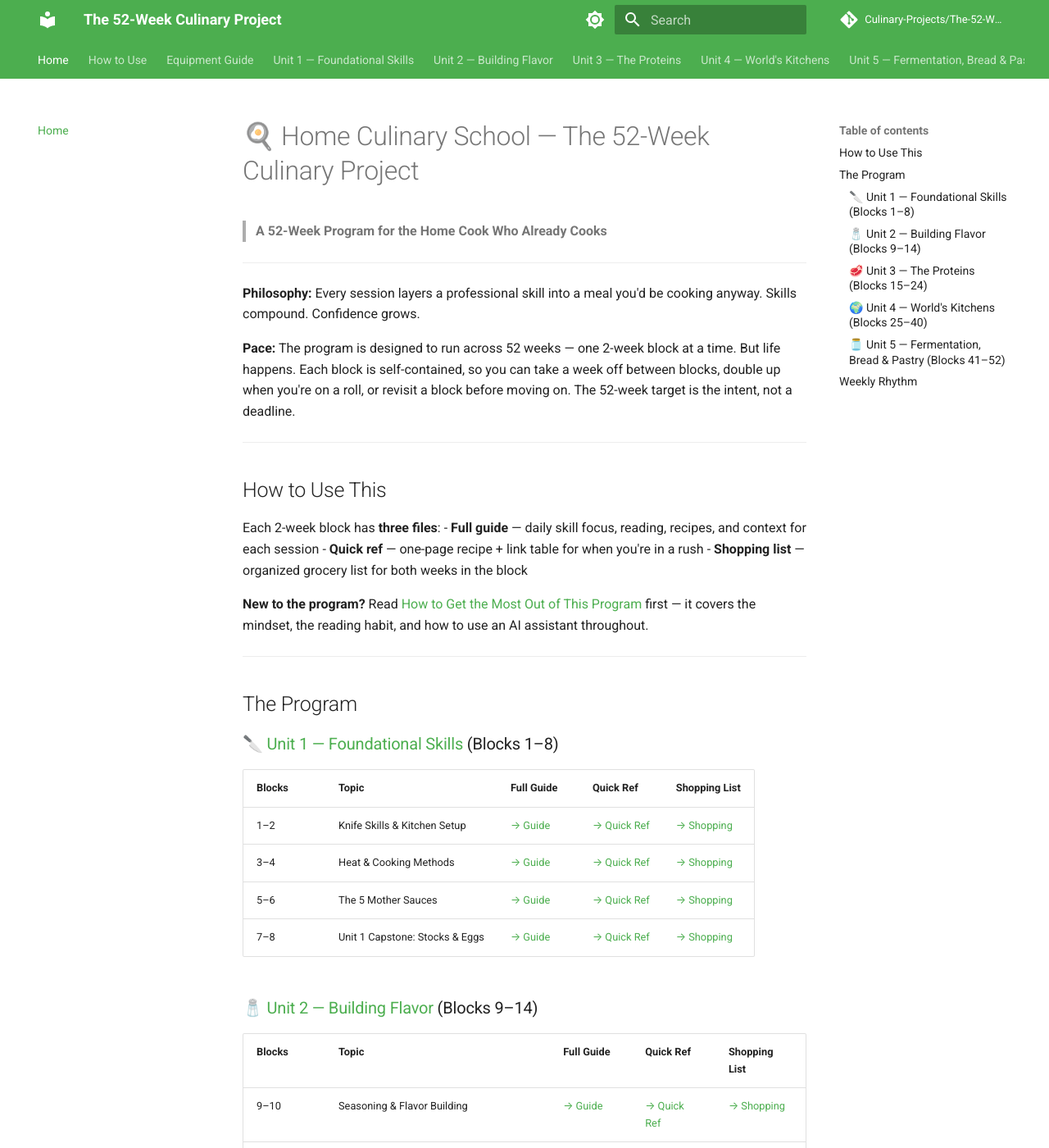
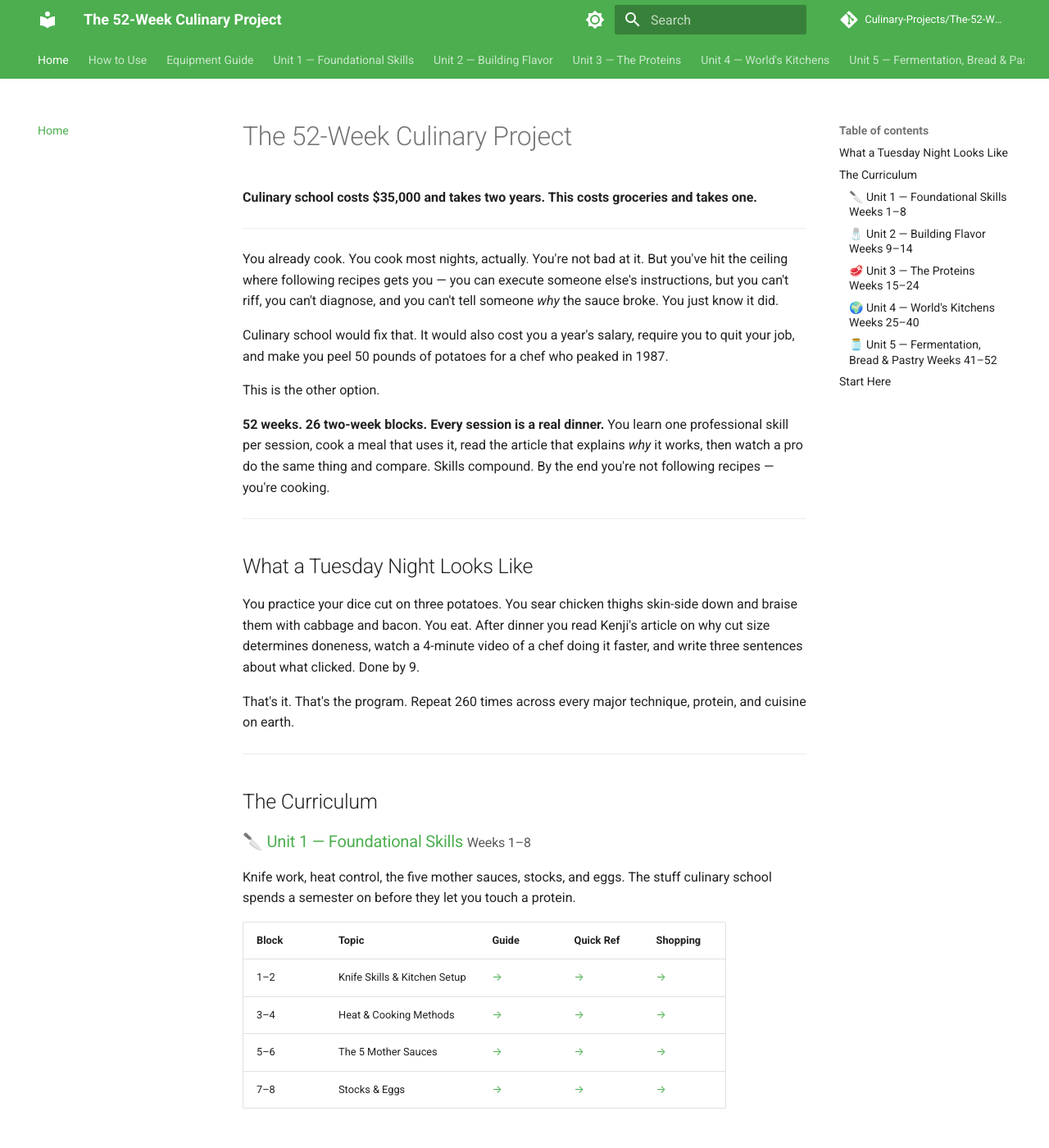
Before and after one commit to Culinary-Projects/The-52-Week-Culinary-Project, an MkDocs documentation site: the page built from docs/README.md, in a window 1280 px wide and 1400 px high. Shown: the whole window at 82% size. Built offline with MkDocs 1.6.1 and Material for MkDocs 9.7.7, drawn with Linux system fonts in a browser that asks for light colours; comment, search, counter and statistics services are not loaded; some of the changed text lies outside the part shown.

Commit message:
rewrite landing page — casual voice, hook-first, compressed tables

```diff
--- a/docs/README.md
+++ b/docs/README.md
@@ -1,92 +1,100 @@
-# 🍳 Home Culinary School — The 52-Week Culinary Project
+# The 52-Week Culinary Project
 
-> **A 52-Week Program for the Home Cook Who Already Cooks**
+**Culinary school costs $35,000 and takes two years. This costs groceries and takes one.**
 
 ---
 
-**Philosophy:** Every session layers a professional skill into a meal you'd be cooking anyway. Skills compound. Confidence grows.
+You already cook. You cook most nights, actually. You're not bad at it. But you've hit the ceiling where following recipes gets you — you can execute someone else's instructions, but you can't riff, you can't diagnose, and you can't tell someone *why* the sauce broke. You just know it did.
 
-**Pace:** The program is designed to run across 52 weeks — one 2-week block at a time. But life happens. Each block is self-contained, so you can take a week off between blocks, double up when you're on a roll, or revisit a block before moving on. The 52-week target is the intent, not a deadline.
+Culinary school would fix that. It would also cost you a year's salary, require you to quit your job, and make you peel 50 pounds of potatoes for a chef who peaked in 1987.
+
+This is the other option.
+
+**52 weeks. 26 two-week blocks. Every session is a real dinner.** You learn one professional skill per session, cook a meal that uses it, read the article that explains *why* it works, then watch a pro do the same thing and compare. Skills compound. By the end you're not following recipes — you're cooking.
 
 ---
 
-## How to Use This
+## What a Tuesday Night Looks Like
 
-Each 2-week block has **three files**:
-- **Full guide** — daily skill focus, reading, recipes, and context for each session
-- **Quick ref** — one-page recipe + link table for when you're in a rush
-- **Shopping list** — organized grocery list for both weeks in the block
+You practice your dice cut on three potatoes. You sear chicken thighs skin-side down and braise them with cabbage and bacon. You eat. After dinner you read Kenji's article on why cut size determines doneness, watch a 4-minute video of a chef doing it faster, and write three sentences about what clicked. Done by 9.
 
-**New to the program?** Read [How to Get the Most Out of This Program](how-to-use.md) first — it covers the mindset, the reading habit, and how to use an AI assistant throughout.
+That's it. That's the program. Repeat 260 times across every major technique, protein, and cuisine on earth.
 
 ---
 
-## The Program
+## The Curriculum
 
-### 🔪 [Unit 1 — Foundational Skills](blocks/01-foundational-skills/README.md) (Blocks 1–8)
+### 🔪 [Unit 1 — Foundational Skills](blocks/01-foundational-skills/README.md) <small>Weeks 1–8</small>
 
-| Blocks | Topic | Full Guide | Quick Ref | Shopping List |
-|--------|-------|------------|-----------|---------------|
-| 1–2 | Knife Skills & Kitchen Setup | [→ Guide](blocks/01-foundational-skills/01-02-knife-skills/index.md) | [→ Quick Ref](blocks/01-foundational-skills/01-02-knife-skills/quick-ref.md) | [→ Shopping](blocks/01-foundational-skills/01-02-knife-skills/shopping-list.md) |
-| 3–4 | Heat & Cooking Methods | [→ Guide](blocks/01-foundational-skills/03-04-heat-and-cooking/index.md) | [→ Quick Ref](blocks/01-foundational-skills/03-04-heat-and-cooking/quick-ref.md) | [→ Shopping](blocks/01-foundational-skills/03-04-heat-and-cooking/shopping-list.md) |
-| 5–6 | The 5 Mother Sauces | [→ Guide](blocks/01-foundational-skills/05-06-mother-sauces/index.md) | [→ Quick Ref](blocks/01-foundational-skills/05-06-mother-sauces/quick-ref.md) | [→ Shopping](blocks/01-foundational-skills/05-06-mother-sauces/shopping-list.md) |
-| 7–8 | Unit 1 Capstone: Stocks & Eggs | [→ Guide](blocks/01-foundational-skills/07-08-stocks-and-eggs/index.md) | [→ Quick Ref](blocks/01-foundational-skills/07-08-stocks-and-eggs/quick-ref.md) | [→ Shopping](blocks/01-foundational-skills/07-08-stocks-and-eggs/shopping-list.md) |
+Knife work, heat control, the five mother sauces, stocks, and eggs. The stuff culinary school spends a semester on before they let you touch a protein.
 
-### 🧂 [Unit 2 — Building Flavor](blocks/02-building-flavor/README.md) (Blocks 9–14)
+| Block | Topic | Guide | Quick Ref | Shopping |
+|-------|-------|-------|-----------|----------|
+| 1–2 | Knife Skills & Kitchen Setup | [→](blocks/01-foundational-skills/01-02-knife-skills/index.md) | [→](blocks/01-foundational-skills/01-02-knife-skills/quick-ref.md) | [→](blocks/01-foundational-skills/01-02-knife-skills/shopping-list.md) |
+| 3–4 | Heat & Cooking Methods | [→](blocks/01-foundational-skills/03-04-heat-and-cooking/index.md) | [→](blocks/01-foundational-skills/03-04-heat-and-cooking/quick-ref.md) | [→](blocks/01-foundational-skills/03-04-heat-and-cooking/shopping-list.md) |
+| 5–6 | The 5 Mother Sauces | [→](blocks/01-foundational-skills/05-06-mother-sauces/index.md) | [→](blocks/01-foundational-skills/05-06-mother-sauces/quick-ref.md) | [→](blocks/01-foundational-skills/05-06-mother-sauces/shopping-list.md) |
+| 7–8 | Stocks & Eggs | [→](blocks/01-foundational-skills/07-08-stocks-and-eggs/index.md) | [→](blocks/01-foundational-skills/07-08-stocks-and-eggs/quick-ref.md) | [→](blocks/01-foundational-skills/07-08-stocks-and-eggs/shopping-list.md) |
 
-| Blocks | Topic | Full Guide | Quick Ref | Shopping List |
-|--------|-------|------------|-----------|---------------|
-| 9–10 | Seasoning & Flavor Building | [→ Guide](blocks/02-building-flavor/09-10-seasoning-and-flavor/index.md) | [→ Quick Ref](blocks/02-building-flavor/09-10-seasoning-and-flavor/quick-ref.md) | [→ Shopping](blocks/02-building-flavor/09-10-seasoning-and-flavor/shopping-list.md) |
-| 11–12 | Vegetables & Plant-Forward Cooking | [→ Guide](blocks/02-building-flavor/11-12-vegetables-plant-forward/index.md) | [→ Quick Ref](blocks/02-building-flavor/11-12-vegetables-plant-forward/quick-ref.md) | [→ Shopping](blocks/02-building-flavor/11-12-vegetables-plant-forward/shopping-list.md) |
-| 13–14 | Unit 2 Capstone: Pasta & Grains from Scratch | [→ Guide](blocks/02-building-flavor/13-14-pasta-and-grains/index.md) | [→ Quick Ref](blocks/02-building-flavor/13-14-pasta-and-grains/quick-ref.md) | [→ Shopping](blocks/02-building-flavor/13-14-pasta-and-grains/shopping-list.md) |
+### 🧂 [Unit 2 — Building Flavor](blocks/02-building-flavor/README.md) <small>Weeks 9–14</small>
 
-### 🥩 [Unit 3 — The Proteins](blocks/03-the-proteins/README.md) (Blocks 15–24)
+Seasoning, vegetables, pasta and grains from scratch. Where you stop making food that's "fine" and start making food that's actually good.
 
-| Blocks | Topic | Full Guide | Quick Ref | Shopping List |
-|--------|-------|------------|-----------|---------------|
-| 15–16 | Beef — Fundamentals & Advanced | [→ Guide](blocks/03-the-proteins/15-16-beef/index.md) | [→ Quick Ref](blocks/03-the-proteins/15-16-beef/quick-ref.md) | [→ Shopping](blocks/03-the-proteins/15-16-beef/shopping-list.md) |
-| 17–18 | Fish | [→ Guide](blocks/03-the-proteins/17-18-fish/index.md) | [→ Quick Ref](blocks/03-the-proteins/17-18-fish/quick-ref.md) | [→ Shopping](blocks/03-the-proteins/17-18-fish/shopping-list.md) |
-| 19–20 | Shellfish | [→ Guide](blocks/03-the-proteins/19-20-shellfish/index.md) | [→ Quick Ref](blocks/03-the-proteins/19-20-shellfish/quick-ref.md) | [→ Shopping](blocks/03-the-proteins/19-20-shellfish/shopping-list.md) |
-| 21–22 | Pork & Charcuterie | [→ Guide](blocks/03-the-proteins/21-22-pork-and-charcuterie/index.md) | [→ Quick Ref](blocks/03-the-proteins/21-22-pork-and-charcuterie/quick-ref.md) | [→ Shopping](blocks/03-the-proteins/21-22-pork-and-charcuterie/shopping-list.md) |
-| 23–24 | Unit 3 Capstone: Poultry | [→ Guide](blocks/03-the-proteins/23-24-poultry/index.md) | [→ Quick Ref](blocks/03-the-proteins/23-24-poultry/quick-ref.md) | [→ Shopping](blocks/03-the-proteins/23-24-poultry/shopping-list.md) |
+| Block | Topic | Guide | Quick Ref | Shopping |
+|-------|-------|-------|-----------|----------|
+| 9–10 | Seasoning & Flavor Building | [→](blocks/02-building-flavor/09-10-seasoning-and-flavor/index.md) | [→](blocks/02-building-flavor/09-10-seasoning-and-flavor/quick-ref.md) | [→](blocks/02-building-flavor/09-10-seasoning-and-flavor/shopping-list.md) |
+| 11–12 | Vegetables & Plant-Forward | [→](blocks/02-building-flavor/11-12-vegetables-plant-forward/index.md) | [→](blocks/02-building-flavor/11-12-vegetables-plant-forward/quick-ref.md) | [→](blocks/02-building-flavor/11-12-vegetables-plant-forward/shopping-list.md) |
+| 13–14 | Pasta & Grains from Scratch | [→](blocks/02-building-flavor/13-14-pasta-and-grains/index.md) | [→](blocks/02-building-flavor/13-14-pasta-and-grains/quick-ref.md) | [→](blocks/02-building-flavor/13-14-pasta-and-grains/shopping-list.md) |
 
-### 🌍 [Unit 4 — World's Kitchens](blocks/04-worlds-kitchens/README.md) (Blocks 25–40)
+### 🥩 [Unit 3 — The Proteins](blocks/03-the-proteins/README.md) <small>Weeks 15–24</small>
 
-| Blocks | Topic | Full Guide | Quick Ref | Shopping List |
-|--------|-------|------------|-----------|---------------|
-| 25–26 | French | [→ Guide](blocks/04-worlds-kitchens/25-26-french/index.md) | [→ Quick Ref](blocks/04-worlds-kitchens/25-26-french/quick-ref.md) | [→ Shopping](blocks/04-worlds-kitchens/25-26-french/shopping-list.md) |
-| 27–28 | Italian | [→ Guide](blocks/04-worlds-kitchens/27-28-italian/index.md) | [→ Quick Ref](blocks/04-worlds-kitchens/27-28-italian/quick-ref.md) | [→ Shopping](blocks/04-worlds-kitchens/27-28-italian/shopping-list.md) |
-| 29–30 | Japanese | [→ Guide](blocks/04-worlds-kitchens/29-30-japanese/index.md) | [→ Quick Ref](blocks/04-worlds-kitchens/29-30-japanese/quick-ref.md) | [→ Shopping](blocks/04-worlds-kitchens/29-30-japanese/shopping-list.md) |
-| 31–32 | Korean | [→ Guide](blocks/04-worlds-kitchens/31-32-korean/index.md) | [→ Quick Ref](blocks/04-worlds-kitchens/31-32-korean/quick-ref.md) | [→ Shopping](blocks/04-worlds-kitchens/31-32-korean/shopping-list.md) |
-| 33–34 | Chinese | [→ Guide](blocks/04-worlds-kitchens/33-34-chinese/index.md) | [→ Quick Ref](blocks/04-worlds-kitchens/33-34-chinese/quick-ref.md) | [→ Shopping](blocks/04-worlds-kitchens/33-34-chinese/shopping-list.md) |
-| 35–36 | Mexican | [→ Guide](blocks/04-worlds-kitchens/35-36-mexican/index.md) | [→ Quick Ref](blocks/04-worlds-kitchens/35-36-mexican/quick-ref.md) | [→ Shopping](blocks/04-worlds-kitchens/35-36-mexican/shopping-list.md) |
-| 37–38 | Indian | [→ Guide](blocks/04-worlds-kitchens/37-38-indian/index.md) | [→ Quick Ref](blocks/04-worlds-kitchens/37-38-indian/quick-ref.md) | [→ Shopping](blocks/04-worlds-kitchens/37-38-indian/shopping-list.md) |
-| 39–40 | Unit 4 Capstone: Southeast Asian | [→ Guide](blocks/04-worlds-kitchens/39-40-southeast-asian/index.md) | [→ Quick Ref](blocks/04-worlds-kitchens/39-40-southeast-asian/quick-ref.md) | [→ Shopping](blocks/04-worlds-kitchens/39-40-southeast-asian/shopping-list.md) |
+Beef, fish, shellfish, pork, poultry. Every protein you'll ever cook, handled properly from raw to plate.
 
-### 🫙 [Unit 5 — Fermentation, Bread & Pastry](blocks/05-fermentation-bread-and-pastry/README.md) (Blocks 41–52)
+| Block | Topic | Guide | Quick Ref | Shopping |
+|-------|-------|-------|-----------|----------|
+| 15–16 | Beef | [→](blocks/03-the-proteins/15-16-beef/index.md) | [→](blocks/03-the-proteins/15-16-beef/quick-ref.md) | [→](blocks/03-the-proteins/15-16-beef/shopping-list.md) |
+| 17–18 | Fish | [→](blocks/03-the-proteins/17-18-fish/index.md) | [→](blocks/03-the-proteins/17-18-fish/quick-ref.md) | [→](blocks/03-the-proteins/17-18-fish/shopping-list.md) |
+| 19–20 | Shellfish | [→](blocks/03-the-proteins/19-20-shellfish/index.md) | [→](blocks/03-the-proteins/19-20-shellfish/quick-ref.md) | [→](blocks/03-the-proteins/19-20-shellfish/shopping-list.md) |
+| 21–22 | Pork & Charcuterie | [→](blocks/03-the-proteins/21-22-pork-and-charcuterie/index.md) | [→](blocks/03-the-proteins/21-22-pork-and-charcuterie/quick-ref.md) | [→](blocks/03-the-proteins/21-22-pork-and-charcuterie/shopping-list.md) |
+| 23–24 | Poultry | [→](blocks/03-the-proteins/23-24-poultry/index.md) | [→](blocks/03-the-proteins/23-24-poultry/quick-ref.md) | [→](blocks/03-the-proteins/23-24-poultry/shopping-list.md) |
 
-| Blocks | Topic | Full Guide | Quick Ref | Shopping List |
-|--------|-------|------------|-----------|---------------|
-| 41–42 | Fermentation & Preservation | [→ Guide](blocks/05-fermentation-bread-and-pastry/41-42-fermentation-and-preservation/index.md) | [→ Quick Ref](blocks/05-fermentation-bread-and-pastry/41-42-fermentation-and-preservation/quick-ref.md) | [→ Shopping](blocks/05-fermentation-bread-and-pastry/41-42-fermentation-and-preservation/shopping-list.md) |
-| 43–44 | Bread — Lean Doughs | [→ Guide](blocks/05-fermentation-bread-and-pastry/43-44-bread-lean-doughs/index.md) | [→ Quick Ref](blocks/05-fermentation-bread-and-pastry/43-44-bread-lean-doughs/quick-ref.md) | [→ Shopping](blocks/05-fermentation-bread-and-pastry/43-44-bread-lean-doughs/shopping-list.md) |
-| 45–46 | Bread — Sourdough & Enriched | [→ Guide](blocks/05-fermentation-bread-and-pastry/45-46-bread-sourdough-and-enriched/index.md) | [→ Quick Ref](blocks/05-fermentation-bread-and-pastry/45-46-bread-sourdough-and-enriched/quick-ref.md) | [→ Shopping](blocks/05-fermentation-bread-and-pastry/45-46-bread-sourdough-and-enriched/shopping-list.md) |
-| 47–48 | Pastry — Doughs & Custards | [→ Guide](blocks/05-fermentation-bread-and-pastry/47-48-pastry-doughs-and-custards/index.md) | [→ Quick Ref](blocks/05-fermentation-bread-and-pastry/47-48-pastry-doughs-and-custards/quick-ref.md) | [→ Shopping](blocks/05-fermentation-bread-and-pastry/47-48-pastry-doughs-and-custards/shopping-list.md) |
-| 49–50 | Pastry — Desserts | [→ Guide](blocks/05-fermentation-bread-and-pastry/49-50-pastry-desserts/index.md) | [→ Quick Ref](blocks/05-fermentation-bread-and-pastry/49-50-pastry-desserts/quick-ref.md) | [→ Shopping](blocks/05-fermentation-bread-and-pastry/49-50-pastry-desserts/shopping-list.md) |
-| 51–52 | Capstone: Signature Dishes & Final Exam | [→ Guide](blocks/05-fermentation-bread-and-pastry/51-52-capstone/index.md) | [→ Quick Ref](blocks/05-fermentation-bread-and-pastry/51-52-capstone/quick-ref.md) | [→ Shopping](blocks/05-fermentation-bread-and-pastry/51-52-capstone/shopping-list.md) |
+### 🌍 [Unit 4 — World's Kitchens](blocks/04-worlds-kitchens/README.md) <small>Weeks 25–40</small>
+
+Eight cuisines, each done right. Not "fusion." Not "inspired by." The real techniques from the real traditions, cooked in your kitchen.
+
+| Block | Topic | Guide | Quick Ref | Shopping |
+|-------|-------|-------|-----------|----------|
+| 25–26 | French | [→](blocks/04-worlds-kitchens/25-26-french/index.md) | [→](blocks/04-worlds-kitchens/25-26-french/quick-ref.md) | [→](blocks/04-worlds-kitchens/25-26-french/shopping-list.md) |
+| 27–28 | Italian | [→](blocks/04-worlds-kitchens/27-28-italian/index.md) | [→](blocks/04-worlds-kitchens/27-28-italian/quick-ref.md) | [→](blocks/04-worlds-kitchens/27-28-italian/shopping-list.md) |
+| 29–30 | Japanese | [→](blocks/04-worlds-kitchens/29-30-japanese/index.md) | [→](blocks/04-worlds-kitchens/29-30-japanese/quick-ref.md) | [→](blocks/04-worlds-kitchens/29-30-japanese/shopping-list.md) |
+| 31–32 | Korean | [→](blocks/04-worlds-kitchens/31-32-korean/index.md) | [→](blocks/04-worlds-kitchens/31-32-korean/quick-ref.md) | [→](blocks/04-worlds-kitchens/31-32-korean/shopping-list.md) |
+| 33–34 | Chinese | [→](blocks/04-worlds-kitchens/33-34-chinese/index.md) | [→](blocks/04-worlds-kitchens/33-34-chinese/quick-ref.md) | [→](blocks/04-worlds-kitchens/33-34-chinese/shopping-list.md) |
+| 35–36 | Mexican | [→](blocks/04-worlds-kitchens/35-36-mexican/index.md) | [→](blocks/04-worlds-kitchens/35-36-mexican/quick-ref.md) | [→](blocks/04-worlds-kitchens/35-36-mexican/shopping-list.md) |
+| 37–38 | Indian | [→](blocks/04-worlds-kitchens/37-38-indian/index.md) | [→](blocks/04-worlds-kitchens/37-38-indian/quick-ref.md) | [→](blocks/04-worlds-kitchens/37-38-indian/shopping-list.md) |
+| 39–40 | Southeast Asian | [→](blocks/04-worlds-kitchens/39-40-southeast-asian/index.md) | [→](blocks/04-worlds-kitchens/39-40-southeast-asian/quick-ref.md) | [→](blocks/04-worlds-kitchens/39-40-southeast-asian/shopping-list.md) |
+
+### 🫙 [Unit 5 — Fermentation, Bread & Pastry](blocks/05-fermentation-bread-and-pastry/README.md) <small>Weeks 41–52</small>
+
+Fermentation, lean breads, sourdough, pastry, desserts, and a final capstone where you design your own dishes. The victory lap.
+
+| Block | Topic | Guide | Quick Ref | Shopping |
+|-------|-------|-------|-----------|----------|
+| 41–42 | Fermentation & Preservation | [→](blocks/05-fermentation-bread-and-pastry/41-42-fermentation-and-preservation/index.md) | [→](blocks/05-fermentation-bread-and-pastry/41-42-fermentation-and-preservation/quick-ref.md) | [→](blocks/05-fermentation-bread-and-pastry/41-42-fermentation-and-preservation/shopping-list.md) |
+| 43–44 | Bread — Lean Doughs | [→](blocks/05-fermentation-bread-and-pastry/43-44-bread-lean-doughs/index.md) | [→](blocks/05-fermentation-bread-and-pastry/43-44-bread-lean-doughs/quick-ref.md) | [→](blocks/05-fermentation-bread-and-pastry/43-44-bread-lean-doughs/shopping-list.md) |
+| 45–46 | Bread — Sourdough & Enriched | [→](blocks/05-fermentation-bread-and-pastry/45-46-bread-sourdough-and-enriched/index.md) | [→](blocks/05-fermentation-bread-and-pastry/45-46-bread-sourdough-and-enriched/quick-ref.md) | [→](blocks/05-fermentation-bread-and-pastry/45-46-bread-sourdough-and-enriched/shopping-list.md) |
+| 47–48 | Pastry — Doughs & Custards | [→](blocks/05-fermentation-bread-and-pastry/47-48-pastry-doughs-and-custards/index.md) | [→](blocks/05-fermentation-bread-and-pastry/47-48-pastry-doughs-and-custards/quick-ref.md) | [→](blocks/05-fermentation-bread-and-pastry/47-48-pastry-doughs-and-custards/shopping-list.md) |
+| 49–50 | Pastry — Desserts | [→](blocks/05-fermentation-bread-and-pastry/49-50-pastry-desserts/index.md) | [→](blocks/05-fermentation-bread-and-pastry/49-50-pastry-desserts/quick-ref.md) | [→](blocks/05-fermentation-bread-and-pastry/49-50-pastry-desserts/shopping-list.md) |
+| 51–52 | Capstone: Signature Dishes | [→](blocks/05-fermentation-bread-and-pastry/51-52-capstone/index.md) | [→](blocks/05-fermentation-bread-and-pastry/51-52-capstone/quick-ref.md) | [→](blocks/05-fermentation-bread-and-pastry/51-52-capstone/shopping-list.md) |
 
 ---
 
-## Weekly Rhythm
+## Start Here
 
-| Element | What it is |
-|---------|------------|
-| **The Skill** | One technique practiced with intention — explained before you start cooking |
-| **The Meal** | A complete dinner built around that skill — protein + veg + starch (or salad) |
-| **The Read** | A short article that explains the *why* behind what you cooked. Not optional. |
-| **Compare Notes** | A curated video per session — watch a professional execute the same technique or dish, then compare to what you did |
-| **Service** | A bigger cook at the end of each block — a full dinner that makes the block's skills visible under mild pressure |
-| **Lab** | A focused technique drill with no recipe pressure — practicing the skill in isolation |
+1. **Read this first:** [How to Get the Most Out of This Program](how-to-use.md) — the mindset, the habits, and how sessions actually work
+2. **Check your gear:** [Equipment Guide](equipment-guide.md) — you probably have most of it already
+3. **Start cooking:** [Block 1–2: Knife Skills](blocks/01-foundational-skills/01-02-knife-skills/index.md) — grab the [shopping list](blocks/01-foundational-skills/01-02-knife-skills/shopping-list.md) and go
+
+The pace is one block every two weeks. But life happens — each block is self-contained, so take a week off, double up, whatever. 52 weeks is the intent, not a deadline.
 
 ---
 
-*Program design: Built for cooks who already cook 5 days a week and want to think like a chef — not just follow recipes. 52 weeks. Every skill. No fluff.*
+*Open source. Free forever. Built for people who'd rather cook dinner than peel someone else's potatoes.*
```
